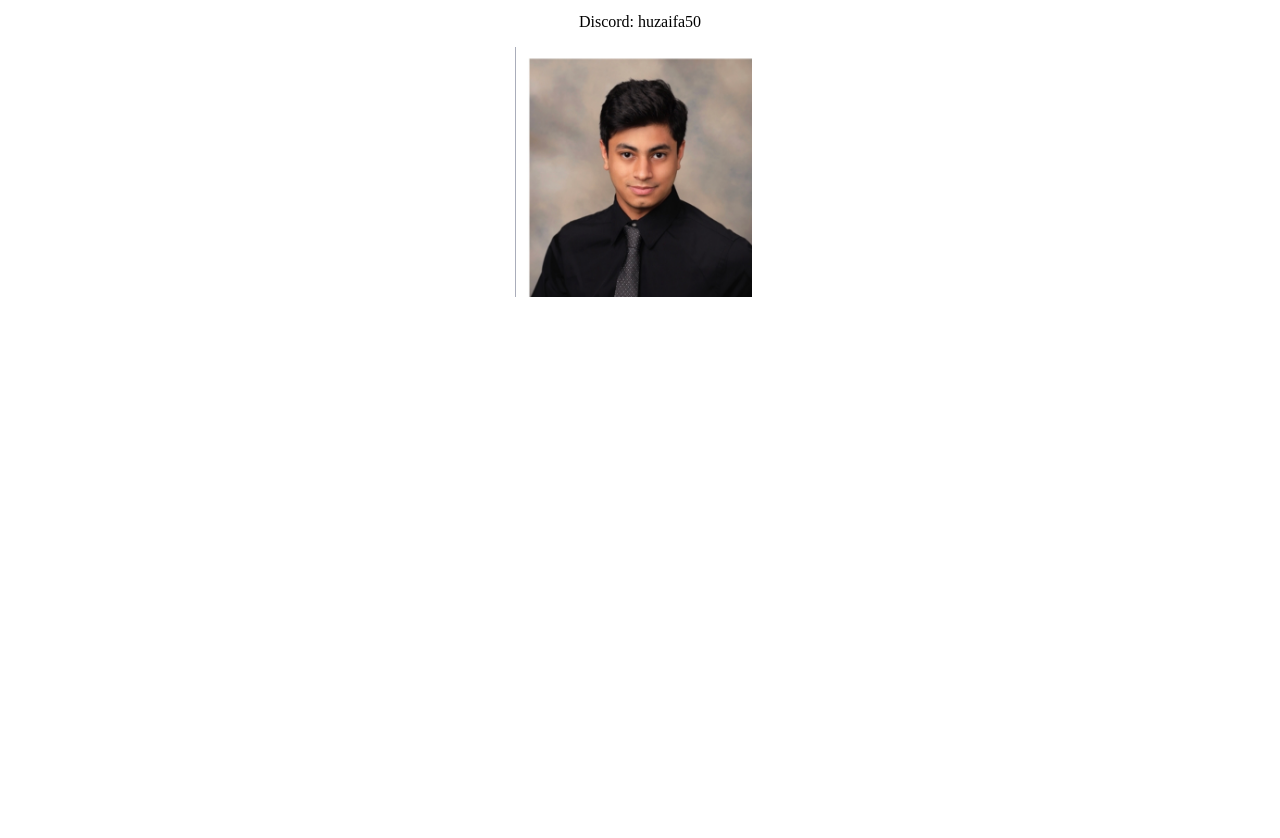
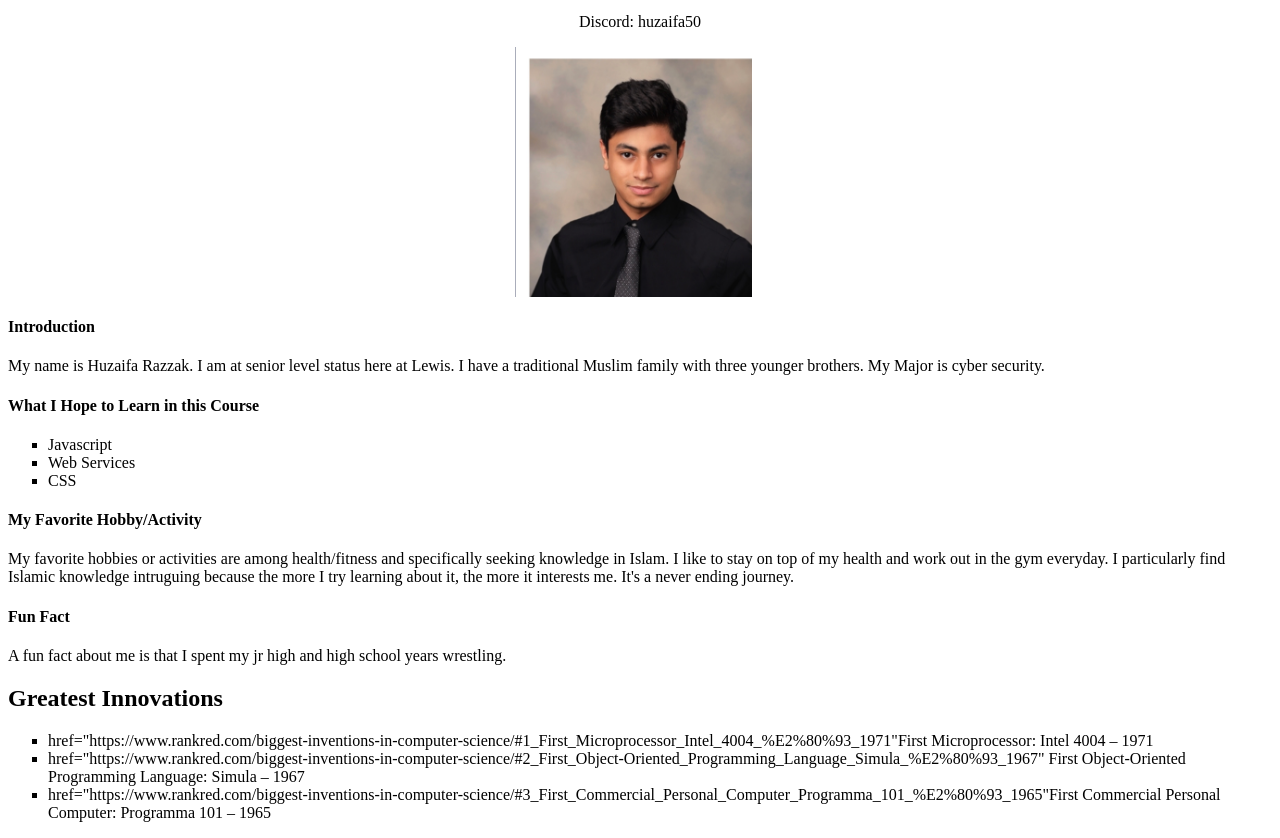
Before and after one commit to HuzaifaRazzak/HuzaifaRazzak.github.io, a plain HTML site: page index.html in a window 1280 px wide. Shown: the part 101-939 px from the top of the page. Before the commit the page ends 800 px from the top, so only its background shows below. Drawn offline with Linux system fonts and the light colour scheme.

Commit message:
Version 1

```diff
--- a/index.html
+++ b/index.html
@@ -24,6 +24,37 @@
 	</a>
 	<p style="text-align:center">Discord: huzaifa50</p>
 	<img src="huzaifa.jpeg" alt="Picture of me" style="width:250px; height:250px;" class="center">
+	<h4>Introduction</h4>
+	<p>
+		My name is Huzaifa Razzak. I am at senior level status here at Lewis. I have a traditional
+		Muslim family with three younger brothers. My Major is cyber security.
+	</p>
+	<h4>What I Hope to Learn in this Course</h4>
+	<ul style="list-style-type:square">
+		<li>Javascript</li>
+		<li>Web Services</li>
+		<li>CSS</li>
+	</ul>
+	<h4>My Favorite Hobby/Activity</h4>
+	<p>
+		My favorite hobbies or activities are among health/fitness and specifically seeking
+		knowledge in Islam. I like to stay on top of my health and work out in the gym everyday.
+		I particularly find Islamic knowledge intruguing because the more I try learning about
+		it, the more it interests me. It's a never ending journey.
+	</p>
+	<h4>Fun Fact</h4>
+	<p>
+		A fun fact about me is that I spent my jr high and high school years wrestling.
+	</p>
+	<h2>Greatest Innovations</h2>
+	<ul style="list-style-type:square">
+		<li><a>href="https://www.rankred.com/biggest-inventions-in-computer-science/#1_First_Microprocessor_Intel_4004_%E2%80%93_1971"</a>First
+			Microprocessor: Intel 4004 – 1971</li>
+		<li><a>href="https://www.rankred.com/biggest-inventions-in-computer-science/#2_First_Object-Oriented_Programming_Language_Simula_%E2%80%93_1967"</a>
+			First Object-Oriented Programming Language: Simula – 1967</li>
+		<li><a>href="https://www.rankred.com/biggest-inventions-in-computer-science/#3_First_Commercial_Personal_Computer_Programma_101_%E2%80%93_1965"</a>First
+			Commercial Personal Computer: Programma 101 – 1965</li>
+	</ul>
 </body>
 
 </html>
```
